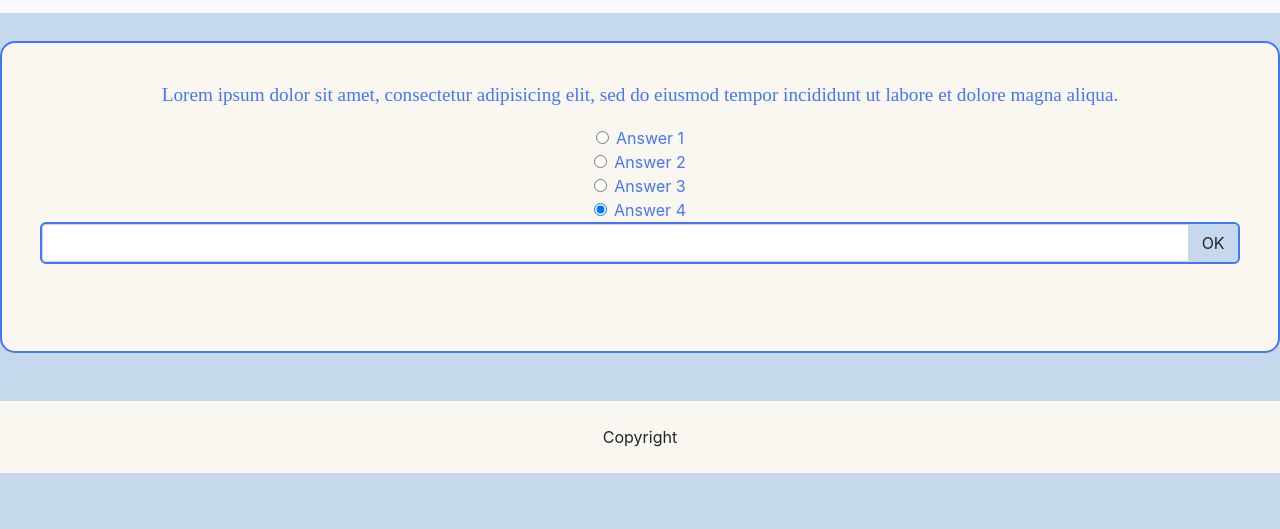
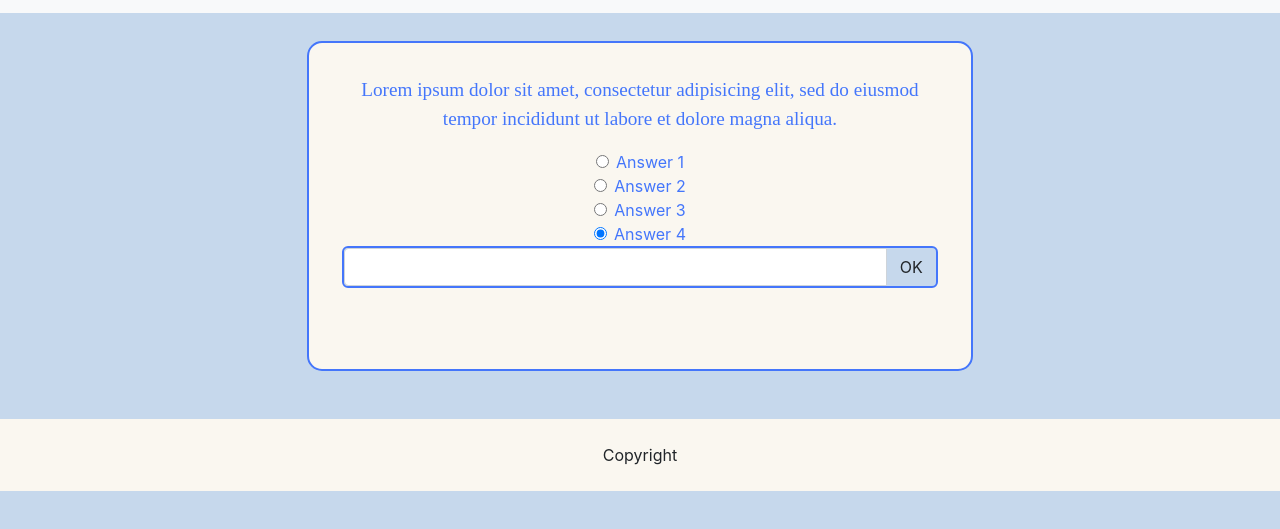
Before and after one commit to bmstu-iu9/ptp2021-1-dictionary, a plain HTML site: page pages/exercise_page.html in a window 1280 px wide. Shown: the part 59-588 px from the top of the page. Drawn offline with nearby package versions, Linux system fonts and the light colour scheme.

Commit message:
подправлена вёрстка в exercise_page. теперь формы находятся в классе content, отрегулирована ширина

```diff
--- a/css/style.css
+++ b/css/style.css
@@ -17,7 +17,9 @@ body {
   border-radius: 15px;
   color: #4476fb;
   padding: 3%;
+  width: 60%;
 }
+
 #exercise{
   font-family: "Times New Roman", Georgia, Serif;
   font-size:120%;
--- a/pages/exercise_page.html
+++ b/pages/exercise_page.html
@@ -1,5 +1,6 @@
 <!DOCTYPE html>
 <html lang="en" dir="ltr">
+
 <head>
   <meta charset="utf-8">
   <title>exercise N</title>
@@ -8,11 +9,16 @@
     integrity="sha384-B0vP5xmATw1+K9KRQjQERJvTumQW0nPEzvF6L/Z6nronJ3oUOFUFpCjEUQouq2+l" crossorigin="anonymous">
   <link rel="stylesheet" href="../css/style.css">
 </head>
+
 <body>
   <div id="content" style="display: none;">
     <script src="../js/drawsearchbar.js"></script>
+    <div class="container">
+      <div class="row">
+        <div class="col-md-12 d-flex justify-content-center">
           <div class="infosheet">
-      <p id="exercise">Lorem ipsum dolor sit amet, consectetur adipisicing elit, sed do eiusmod tempor incididunt ut labore et dolore magna aliqua.</p>
+            <p id="exercise">Lorem ipsum dolor sit amet, consectetur adipisicing elit, sed do eiusmod tempor incididunt ut
+              labore et dolore magna aliqua.</p>
             <form class="checkAnswer" action="" method="get">
               <div class="form-check">
                 <input class="form-check-input" type="radio" name="answs" id="radioAnsw1" value="answ1" checked>
@@ -42,7 +48,7 @@
             <form class="form" method="post" onsubmit="return false;">
               <div class="input-group" id="submitAnsw">
                 <input type="text" class="form-control" id="inpt" autocomplete="off>
-          <span class="input-group-btn">
+                <span class=" input-group-btn">
                 <button class="btn btn-default" type="button" id="btn1">OK</button>
                 </span>
               </div>
@@ -52,14 +58,19 @@
             <script src="../js/words.js"></script>
             <script src="../js/translation.js"></script>
           </div>
-    <footer class="text-center text-lg-start  mt-5 my-footer" >
-        <div class="text-center p-4" > Copyright
+        </div>
+      </div>
+    </div>
+    <footer class="text-center text-lg-start mt-5 my-footer">
+      <div class="text-center p-4"> Copyright
       </div>
     </footer>
     <script src="https://cdn.jsdelivr.net/npm/bootstrap@5.0.2/dist/js/bootstrap.bundle.min.js"
-    integrity="sha384-MrcW6ZMFYlzcLA8Nl+NtUVF0sA7MsXsP1UyJoMp4YLEuNSfAP+JcXn/tWtIaxVXM" crossorigin="anonymous"></script>
+      integrity="sha384-MrcW6ZMFYlzcLA8Nl+NtUVF0sA7MsXsP1UyJoMp4YLEuNSfAP+JcXn/tWtIaxVXM"
+      crossorigin="anonymous"></script>
     <script type="module" src="../js/choose_fill_tasks.js"></script>
     <script type="module" src="../js/searchBarScript.js"></script>
   </div>
 </body>
+
 </html>
```
Lines whose indentation alone changed are shown as unchanged.
